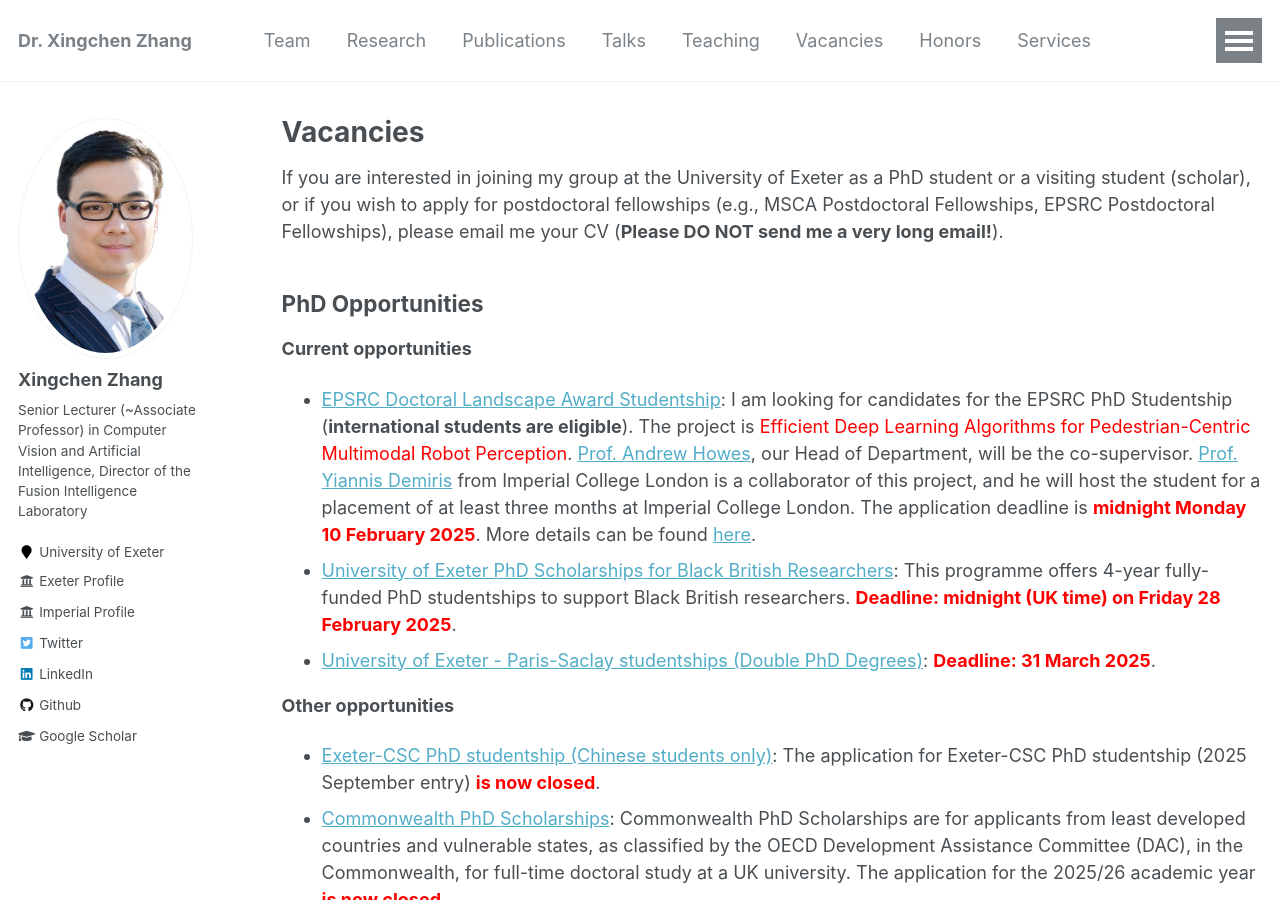
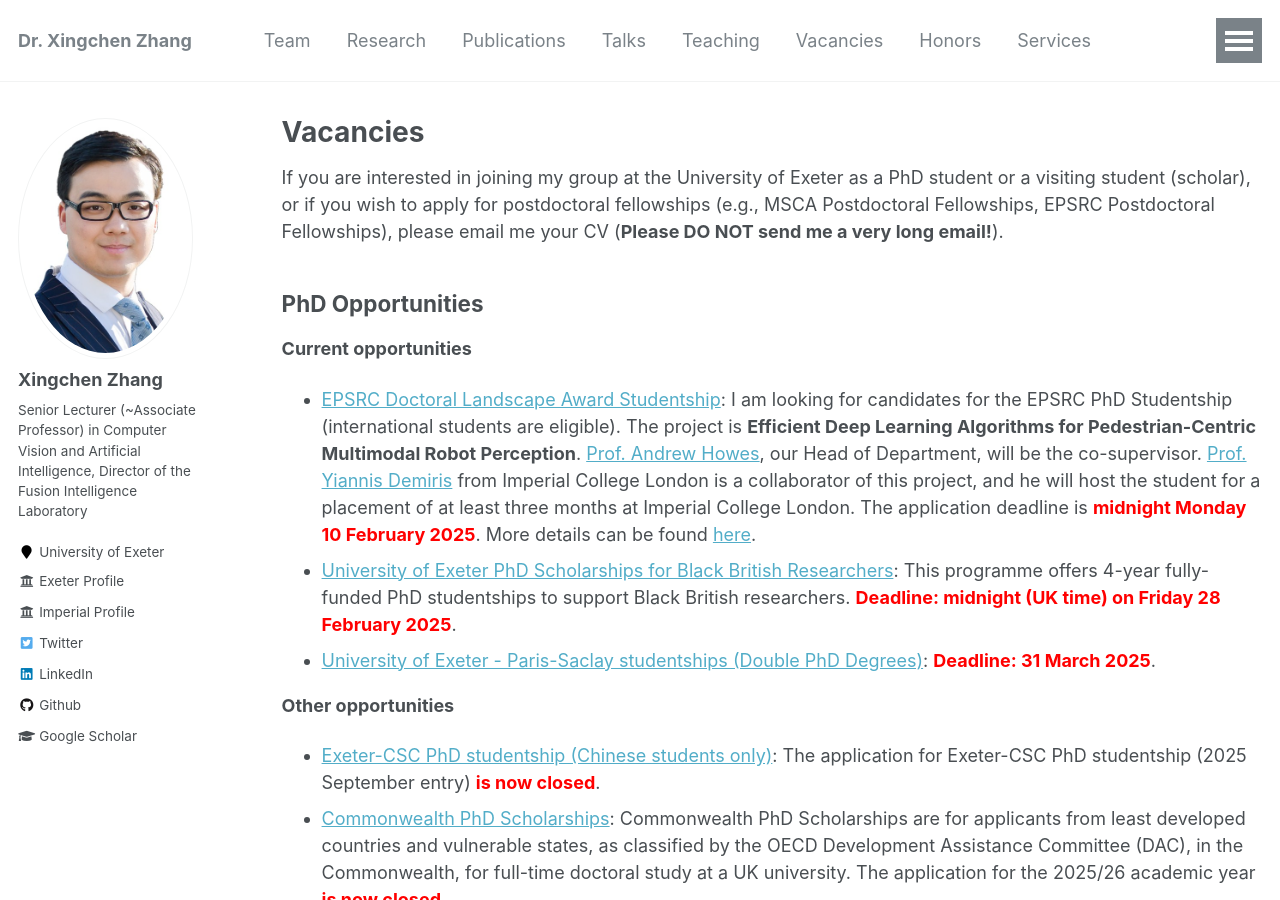
Before and after one commit to xingchenzhang/xingchenzhang.github.io, a Jekyll site: the page built from _pages/vacancies.md, in a window 1280 px wide and 900 px high. Built offline with Jekyll 4.4.1, drawn with Linux system fonts in a browser that asks for light colours.

Commit message:
update vacancies and bio

```diff
--- a/_pages/vacancies.md
+++ b/_pages/vacancies.md
@@ -13,7 +13,7 @@
 
 **Current opportunities**
 
-- [EPSRC Doctoral Landscape Award Studentship](https://www.exeter.ac.uk/study/pg-research/funding/phdfunding/epsrc-dla-studentships/): I am looking for candidates for the EPSRC PhD Studentship (**international students are eligible**). The project is <span style="color: red;">Efficient Deep Learning Algorithms for Pedestrian-Centric Multimodal Robot Perception</span>. [Prof. Andrew Howes](https://experts.exeter.ac.uk/41016-andrew-howes), our Head of Department, will be the co-supervisor. [Prof. Yiannis Demiris](https://www.imperial.ac.uk/people/y.demiris) from Imperial College London is a collaborator of this project, and he will host the student for a placement of at least three months at Imperial College London. The application deadline is  <span style="color: red;">**midnight Monday 10 February 2025**</span>. More details can be found [here](https://www.exeter.ac.uk/study/pg-research/funding/phdfunding/epsrc-dla-studentships/).
+- [EPSRC Doctoral Landscape Award Studentship](https://www.exeter.ac.uk/study/pg-research/funding/phdfunding/epsrc-dla-studentships/): I am looking for candidates for the EPSRC PhD Studentship (international students are eligible). The project is **Efficient Deep Learning Algorithms for Pedestrian-Centric Multimodal Robot Perception**. [Prof. Andrew Howes](https://experts.exeter.ac.uk/41016-andrew-howes), our Head of Department, will be the co-supervisor. [Prof. Yiannis Demiris](https://www.imperial.ac.uk/people/y.demiris) from Imperial College London is a collaborator of this project, and he will host the student for a placement of at least three months at Imperial College London. The application deadline is  **<span style="color: red;">midnight Monday 10 February 2025</span>**. More details can be found [here](https://www.exeter.ac.uk/study/pg-research/funding/phdfunding/epsrc-dla-studentships/).
 - [University of Exeter PhD Scholarships for Black British Researchers](https://www.exeter.ac.uk/study/pg-research/funding/phdfunding/black-british/): This programme offers 4-year fully-funded PhD studentships to support Black British researchers. <span style="color: red;">**Deadline: midnight (UK time) on Friday 28 February 2025**</span>.
 - [University of Exeter - Paris-Saclay studentships (Double PhD Degrees)](https://www.exeter.ac.uk/study/pg-research/funding/phdfunding/paris-saclay/): <span style="color: red;">**Deadline: 31 March 2025**</span>.
 
```
Also changed, not shown: _pages/about.md (+1 -1 lines).
